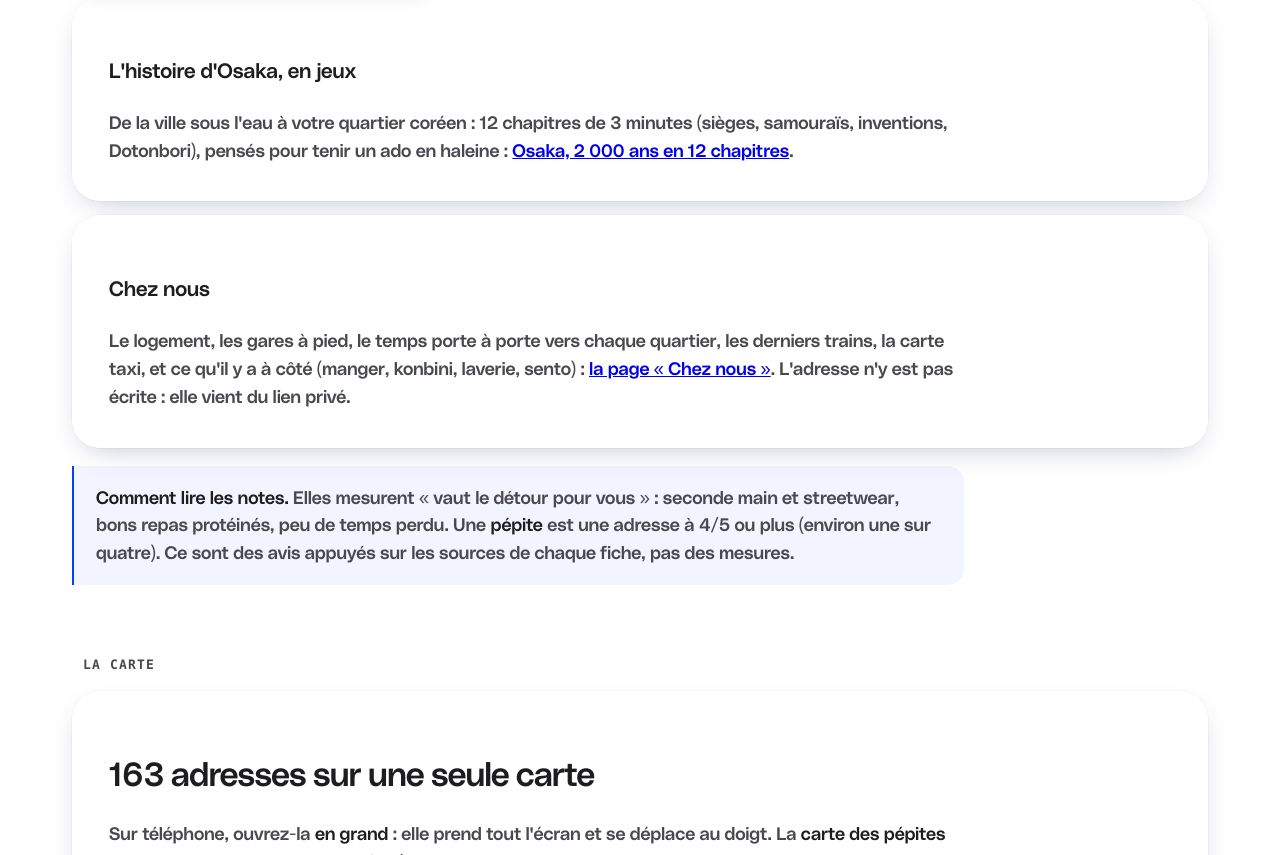
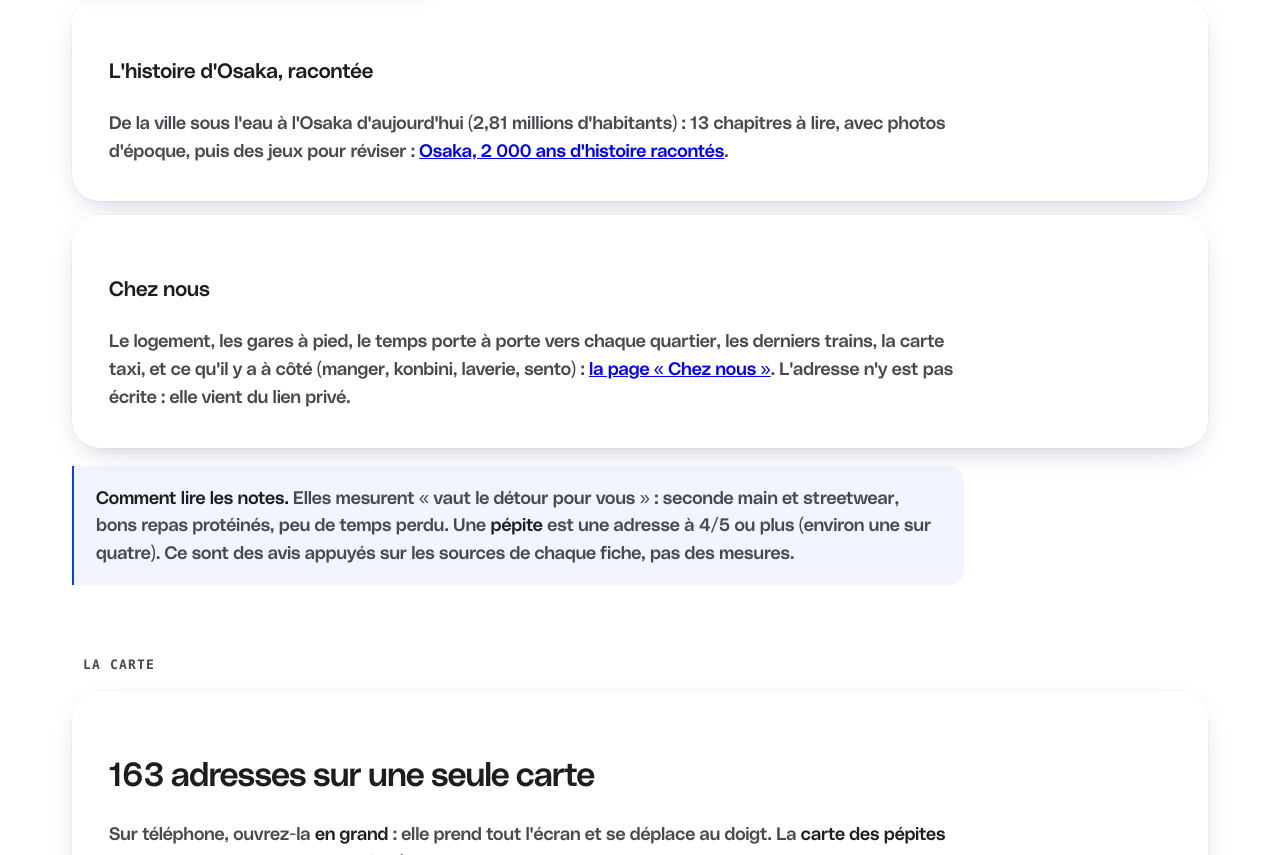
Before and after one commit to damienrsl/osaka-guide, a plain HTML site: page index.html in a window 1280 px wide. Shown: the part 2728-3583 px from the top of the page. Drawn offline with Linux system fonts and the light colour scheme; no server answers.

Commit message:
Guide : lien vers l'histoire racontée
Co-Authored-By: Claude Opus 5.5 <noreply@anthropic.com>

```diff
--- a/index.html
+++ b/index.html
@@ -323,7 +323,7 @@ ol.liste.num li::marker{font-weight:700;color:var(--pan-3)}
 <div class="verre"><span class="gros cnt" data-v="38">38</span><p class="leg">pépites, notées 4/5 ou plus</p></div>
 <div class="verre"><span class="gros">3,5<small>/5</small></span><p class="leg">note moyenne : honnête, donc loin de la hype</p></div>
 </div>
-<div class="verre carte cn-carte"><h3>L'histoire d'Osaka, en jeux</h3><p>De la ville sous l'eau à votre quartier coréen : 12 chapitres de 3 minutes (sièges, samouraïs, inventions, Dotonbori), pensés pour tenir un ado en haleine : <a href="https://damienrsl.github.io/osaka-histoire/">Osaka, 2 000 ans en 12 chapitres</a>.</p></div>
+<div class="verre carte cn-carte"><h3>L'histoire d'Osaka, racontée</h3><p>De la ville sous l'eau à l'Osaka d'aujourd'hui (2,81 millions d'habitants) : 13 chapitres à lire, avec photos d'époque, puis des jeux pour réviser : <a href="https://damienrsl.github.io/osaka-histoire/">Osaka, 2 000 ans d'histoire racontés</a>.</p></div>
 <div class="verre carte cn-carte"><h3>Chez nous</h3><p>Le logement, les gares à pied, le temps porte à porte vers chaque quartier, les derniers trains, la carte taxi, et ce qu'il y a à côté (manger, konbini, laverie, sento) : <a href="chez-nous/">la page « Chez nous »</a>. L'adresse n'y est pas écrite : elle vient du lien privé.</p></div>
 <div class="franc"><b>Comment lire les notes.</b> Elles mesurent « vaut le détour pour vous » : seconde main et streetwear, bons repas protéinés, peu de temps perdu. Une <b>pépite</b> est une adresse à 4/5 ou plus (environ une sur quatre). Ce sont des avis appuyés sur les sources de chaque fiche, pas des mesures.</div>
 </section>
```
